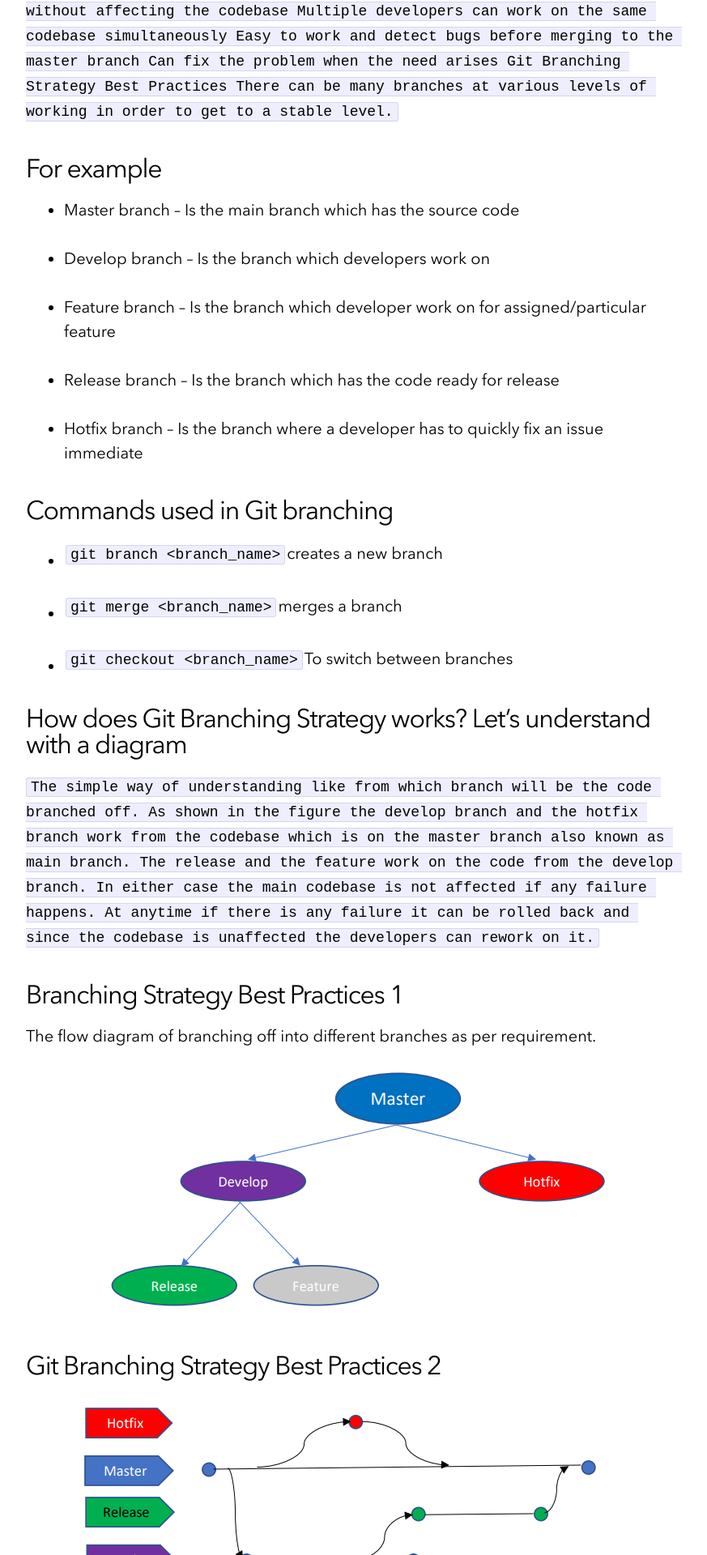
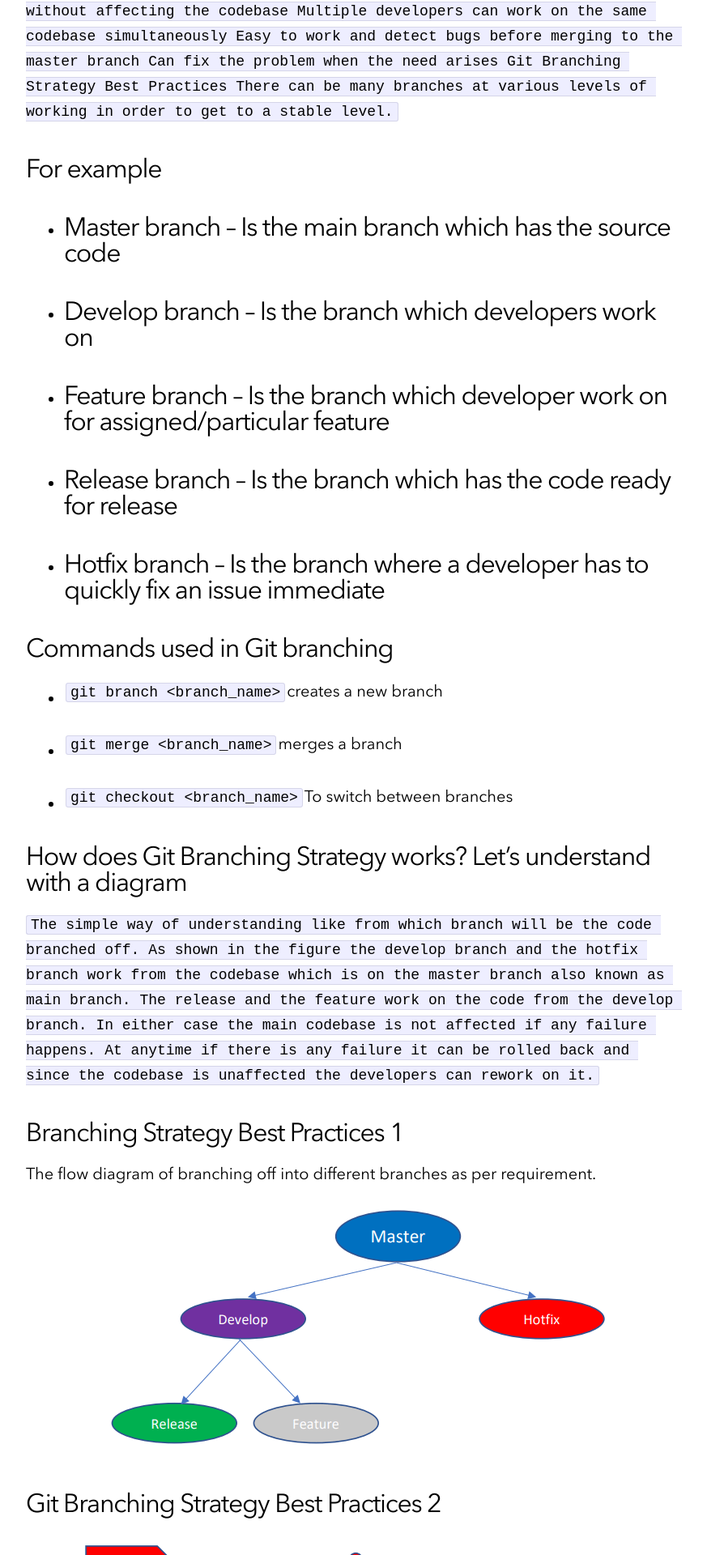
Before and after one commit to sivakumarvunnam/sivakumarvunnam.github.io, a Jekyll site: the page built from _posts/2022-09-21-Git-Branching-Strategy.md, in a window 1280 px wide. Shown: the part 756-2676 px from the top of the page at 81% size, without its empty margins (208-1081 px from the left). Built offline with Jekyll 4.4.1, drawn with Linux system fonts in a browser that asks for light colours; nearby versions of some CDN libraries; comment, search, counter and statistics services are not loaded.

```diff
--- a/_posts/2022-09-21-Git-Branching-Strategy.md
+++ b/_posts/2022-09-21-Git-Branching-Strategy.md
@@ -21,11 +21,11 @@ What are the advantages of branching in Git?
 
 ## For example
 
-* Master branch – Is the main branch which has the source code
-* Develop branch – Is the branch which developers work on
-* Feature branch – Is the branch which developer work on for assigned/particular feature
-* Release branch – Is the branch which has the code ready for release
-* Hotfix branch – Is the branch where a developer has to quickly fix an issue immediate
+* ## Master branch – Is the main branch which has the source code
+* ## Develop branch – Is the branch which developers work on
+* ## Feature branch – Is the branch which developer work on for assigned/particular feature
+* ## Release branch – Is the branch which has the code ready for release
+* ## Hotfix branch – Is the branch where a developer has to quickly fix an issue immediate
 
 ## Commands used in Git branching
 
```
